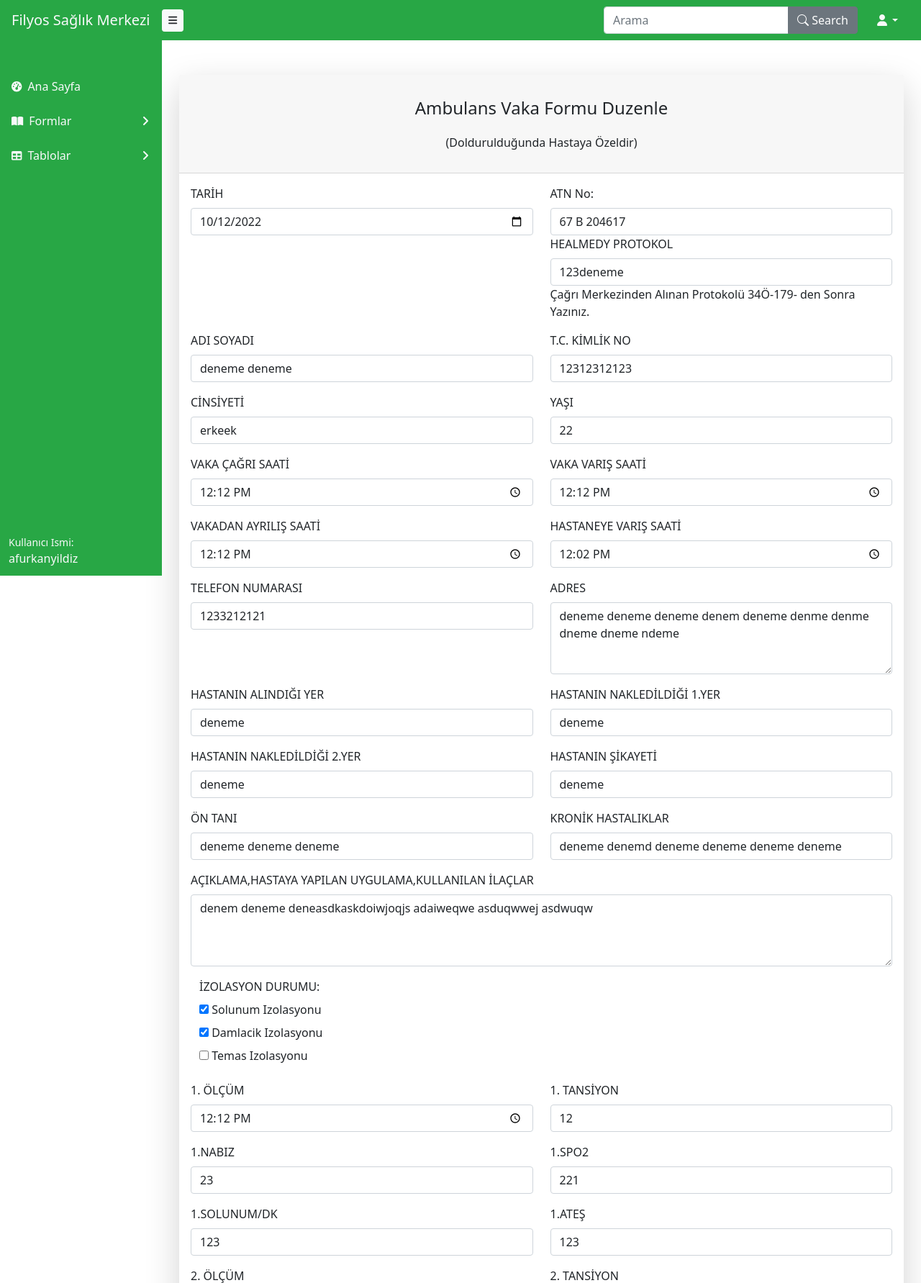
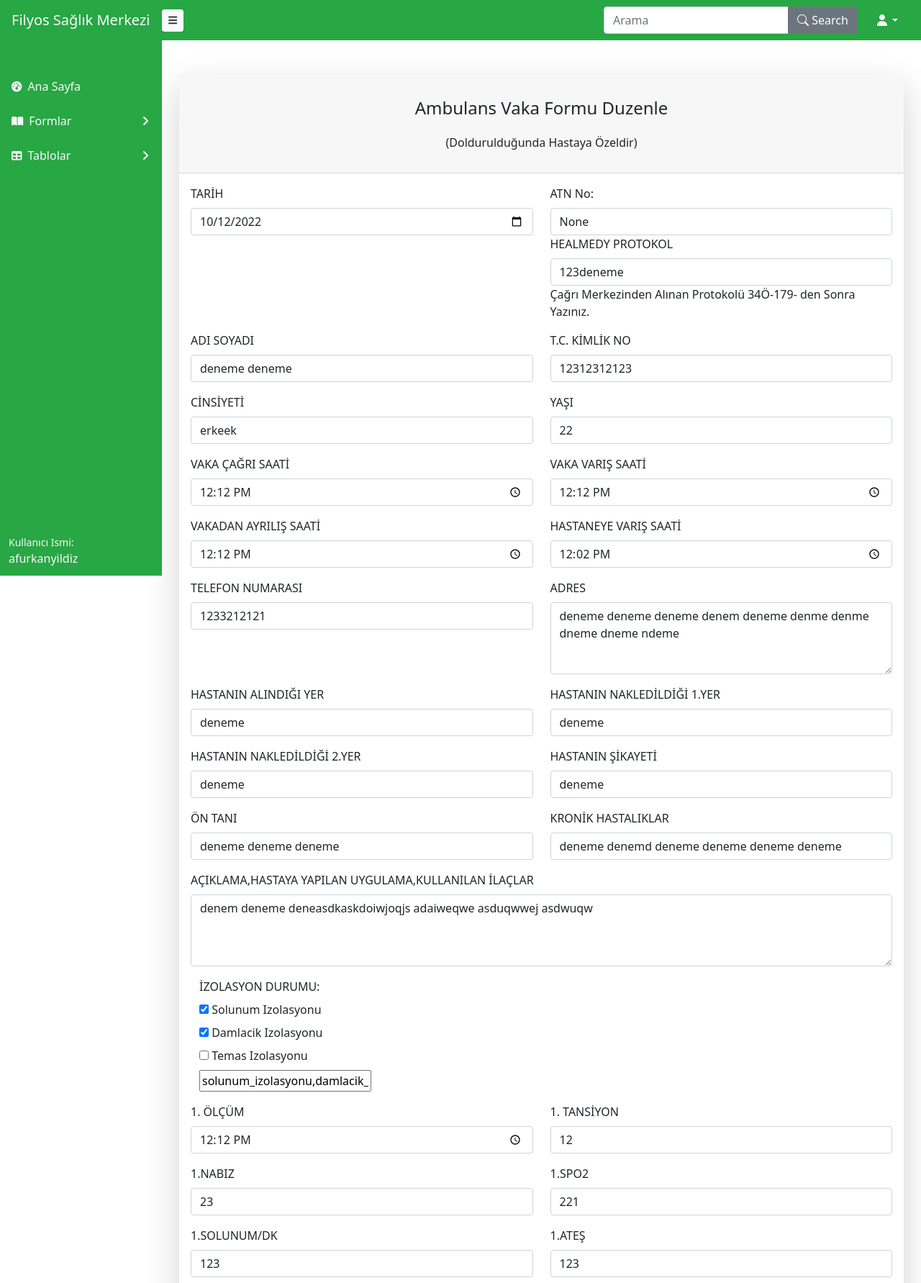
Before and after one commit to afurkanyildiz/surgery_API, a Django app: page /forms/218/ in a window 1280 px wide. Shown: the top 1783 px of the page at 72% size. Run offline with Django 4.2, Linux system fonts and the light colour scheme; a user stored in the database is signed in; data comes from the database, SQL or seed files in the repository; some libraries are stand-ins or nearby versions.

Commit message:
bug fix 1.11.22

```diff
--- a/ambulance_forms/models.py
+++ b/ambulance_forms/models.py
@@ -107,7 +107,7 @@
     skintxt = models.CharField(max_length=200,blank=True,null=True)
     respiratorytxt = models.CharField(max_length=200,blank=True,null=True)
     pulsetxt = models.CharField(max_length=200,blank=True,null=True)
-
+    atn_no = models.CharField(max_length=200,blank=True,null=True)
 
     # get_sig_time = models.TimeField(auto_now_add=True,null=True,blank=True)
 
--- a/ambulance_forms/views.py
+++ b/ambulance_forms/views.py
@@ -116,6 +116,7 @@
         ambulanceCase.skintxt = request.POST.get('skintxt')
         ambulanceCase.respiratorytxt = request.POST.get('respiratorytxt')
         ambulanceCase.pulsetxt = request.POST.get('pulsetxt')
+        ambulanceCase.atn_no = request.POST.get('atn_no')
         if len(request.FILES) != 0:
             ambulanceCase.barkod = request.FILES['barkod']
 
--- a/templates/forms/ambulance_case.html
+++ b/templates/forms/ambulance_case.html
@@ -238,7 +238,7 @@
                                 </div>
                                 <div class="mb-3 col">
                                     <label for="atn_no" class="form-label">ATN No:</label>
-                                    <input type="text" class="form-control" id="atn_no" name="atn_no" value="67 B 204617 ">
+                                    <input type="text" class="form-control" id="atn_no" name="atn_no" value="">
 
                                     <label for="sas_protokol" class="form-label">HEALMEDY PROTOKOL</label>
                                     <input type="text" class="form-control" id="sas_protokol" name="sas_protokol">
--- a/templates/forms/update_forms/ambulance_case.html
+++ b/templates/forms/update_forms/ambulance_case.html
@@ -296,7 +296,7 @@
                                 </div>
                                 <div class="mb-3 col">
                                     <label for="atn_no" class="form-label">ATN No:</label>
-                                    <input type="text" class="form-control" id="atn_no" name="atn_no" value="67 B 204617 ">
+                                    <input type="text" class="form-control" id="atn_no" name="atn_no" value="{{AmbulanceCase.atn_no}}">
 
                                     <label for="sas_protokol" class="form-label">HEALMEDY PROTOKOL</label>
                                     <input type="text" class="form-control" id="sas_protokol" name="sas_protokol" value="{{AmbulanceCase.sas_protokol}}">
@@ -404,7 +404,7 @@
                                         <input class="isolation_status"type="checkbox" id="temas_izolasyonu" name="isolationStatus" {% for case in AmbulanceCase.isolationStatus %}{% if case == 'temas_izolasyonu' %} checked {%endif%}{%endfor%} value="temas_izolasyonu">
                                         <label for="temas_izolasyonu" class="form-label">Temas Izolasyonu</label>
                                     </div>
-                                    <input id="txt" type="text" name="isolationStatus"value="{%for case in AmbulanceCase.isolationStatus%}{{case}},{%endfor%}" style="display: none;" readonly>
+                                    <input id="txt" type="text" name="isolationStatus"value="{%for case in AmbulanceCase.isolationStatus%}{{case}},{%endfor%}" readonly>
                                 </div>
                             </div>
                             <div class="row">
```
Also changed, not shown: ambulance_forms/migrations/0008_ambulancecase_atn_no.py (added), templates/static/js/convert_pdf.js.
